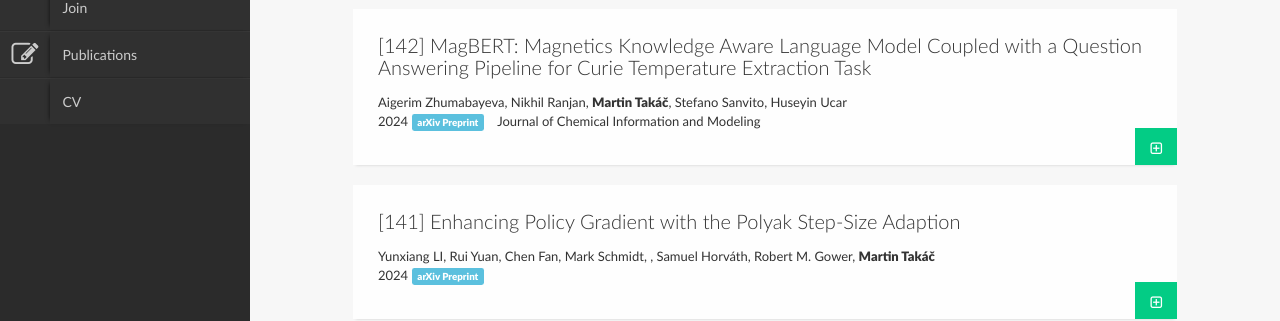
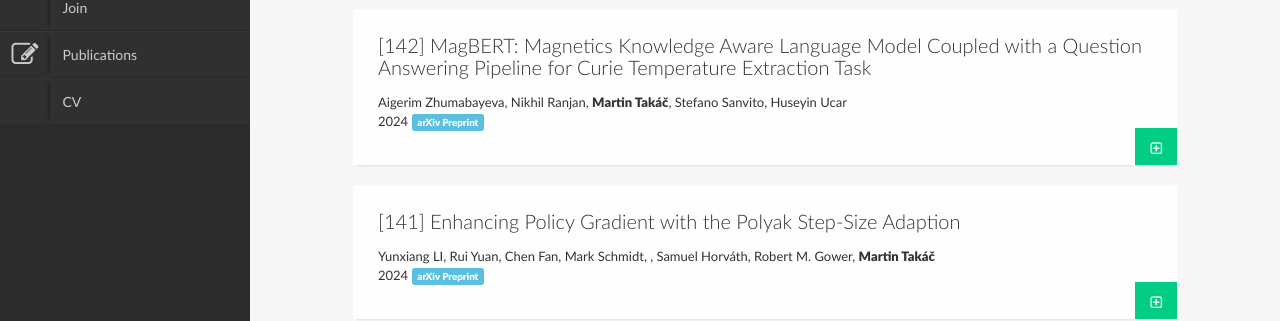
Before and after one commit to martintaki/takac.github.io, a Jekyll site: the page built from Publications.html, in a window 1280 px wide. Shown: the part 521-842 px from the top of the page. Built offline with Jekyll 4.4.1, drawn with Linux system fonts in a browser that asks for light colours; nearby versions of some CDN libraries; library files that are not in the unit come from our copies.

Commit message:
update 03-21-2024

```diff
--- a/_data/papers.yaml
+++ b/_data/papers.yaml
@@ -37,7 +37,6 @@
     \ than the ones without pretraining.\n\t\t"
   authors: "Aigerim Zhumabayeva, Nikhil Ranjan, <strong>Martin Tak\xE1\u010D</strong>,\
     \ Stefano Sanvito, Huseyin Ucar"
-  journal: Journal of Chemical Information and Modeling
   title: 'MagBERT: Magnetics Knowledge Aware Language Model Coupled with a Question
     Answering Pipeline for Curie Temperature Extraction Task'
   type: tpaper
```
